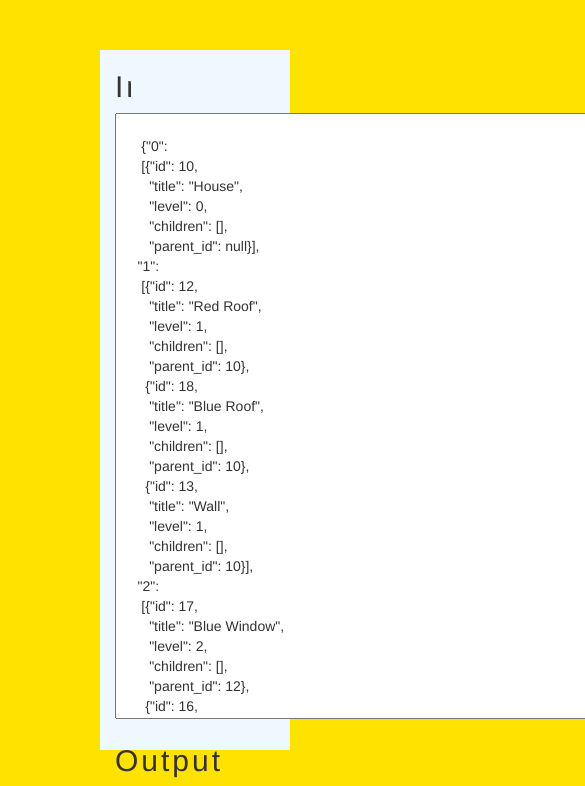
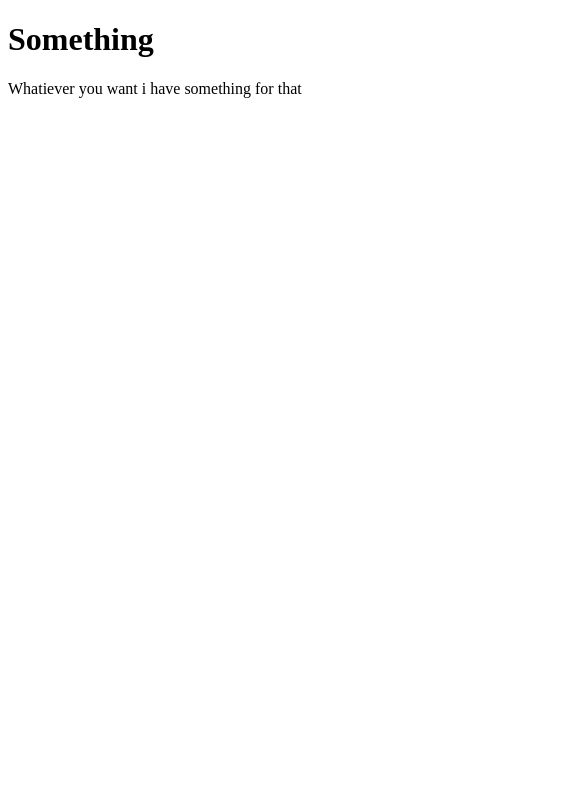
Before and after one commit to pbrizardo/gh-page, a React (Create React App) app: page / in a window 390 px wide. Shown: the top 786 px of the page, 585 px wide, since content can reach past the window. Built offline with nearby package versions, Linux system fonts and the light colour scheme; the HTML template or start-up script is replaced by a standard one.

Commit message:
Updated content

```diff
--- a/src/App.css
+++ b/src/App.css
@@ -30,3 +30,8 @@
     transform: rotate(360deg);
   }
 }
+
+.section {
+  width: 100%;
+  min-height: 200px;
+}
--- a/src/App.js
+++ b/src/App.js
@@ -1,83 +1,17 @@
-import React, { Component, Fragment } from 'react';
+import React from 'react';
+import Header from './components/Header';
+import { Parallax, ParallaxBanner } from 'react-scroll-parallax';
 import './App.css';
 
-class App extends Component {
-  constructor() {
-    super();
-    this.state = {
-      text: `
-      {"0":
-      [{"id": 10,
-        "title": "House",
-        "level": 0,
-        "children": [],
-        "parent_id": null}],
-     "1":
-      [{"id": 12,
-        "title": "Red Roof",
-        "level": 1,
-        "children": [],
-        "parent_id": 10},
-       {"id": 18,
-        "title": "Blue Roof",
-        "level": 1,
-        "children": [],
-        "parent_id": 10},
-       {"id": 13,
-        "title": "Wall",
-        "level": 1,
-        "children": [],
-        "parent_id": 10}],
-     "2":
-      [{"id": 17,
-        "title": "Blue Window",
-        "level": 2,
-        "children": [],
-        "parent_id": 12},
-       {"id": 16,
-        "title": "Door",
-        "level": 2,
-        "children": [],
-        "parent_id": 13},
-       {"id": 15,
-        "title": "Red Window",
-        "level": 2,
-        "children": [],
-        "parent_id": 12}]}
-      `
-    };
-  }
-
-
-
-  onChange(event) {
-    this.setState({
-      [event.target.name]: event.target.value
-    });
-  }
-
-  render() {
-    const { text } = this.state;
-
-    return (
-      <Fragment>
-        <div className="work-area">
-          <div className="container">
-            <div className="row">
-              <div className="col-md-6">
-                <h2 className="editable">Input (editable field)</h2>
-                <textarea rows="30" cols="60" onChange={this.onChange.bind(this)} name="text" value={text} />
-              </div>
-              <div className="col-md-6">
-                <h2 className="non-editable">Output</h2>
-                <textarea rows="30" cols="60" readOnly value={text} />
-              </div>
-            </div>
-          </div>
-        </div>
-      </Fragment>
-    );
-  }
+export default function App() {
+  return (
+    <div>
+      <Header />
+      <div className="section">
+        <p>
+          Whatiever you want i have something for that
+        </p>
+      </div>
+    </div>
+  )
 }
-
-export default App;
--- /dev/null
+++ b/src/AppContainer.js
@@ -0,0 +1,11 @@
+import React from 'react';
+import App from './App';
+import { ParallaxProvider } from 'react-scroll-parallax';
+
+export default function AppContainer() {
+  return (
+    <ParallaxProvider>
+      <App />
+    </ParallaxProvider>
+  )
+}
--- /dev/null
+++ b/src/components/Header/index.js
@@ -0,0 +1,9 @@
+import React from 'react';
+
+export default function Headers() {
+  return (
+    <header>
+      <h1>Something</h1>
+    </header>
+  )
+}
--- a/src/index.css
+++ /dev/null
@@ -1,52 +0,0 @@
-body {
-    animation: colorchange 50s infinite;
-    -webkit-animation: colorchange 50s infinite;
-  }
-  @keyframes colorchange /* for Safari and Chrome - */
-  {
-    0%   {background: red;}
-    25%  {background: yellow;}
-    50%  {background: blue;}
-    75%  {background: green;}
-    100% {background: red;}
-  }
-  @-webkit-keyframes colorchange /* for Safari and Chrome - */
-  {
-    0%   {background: red;}
-    25%  {background: yellow;}
-    50%  {background: blue;}
-    75%  {background: green;}
-    100% {background: red;}
-  }
-  .work-area {
-    margin-top: 50px;
-    margin-left: 100px;
-    margin-right: 100px;
-    height: 700px;
-    background-color: aliceblue;
-  }
-  .editable {
-    margin-top: 20px !important;
-    overflow: hidden;
-    border-right: .15em solid orange; /* The typwriter cursor */
-    white-space: nowrap;
-    /* margin: 0 auto;  */
-    letter-spacing: .10em;
-    animation:
-      typing 3.5s steps(40, end) infinite,
-      blink-caret .75s step-end infinite;
-  }
-  /* The typing effect */
-  @keyframes typing {
-    from { width: 0 }
-    to { width: 100% }
-  }
-  /* The typewriter cursor effect */
-  @keyframes blink-caret {
-    from, to { border-color: transparent }
-    50% { border-color: orange; }
-  }
-
-  .non-editable{
-    letter-spacing: .10em;
-  }
```
Also changed, not shown: package.json (+5 -3 lines), src/index.js (+2 -5 lines), 1 other file (tests, documents, lock files or other folders). Lines whose indentation alone changed are shown as unchanged.
